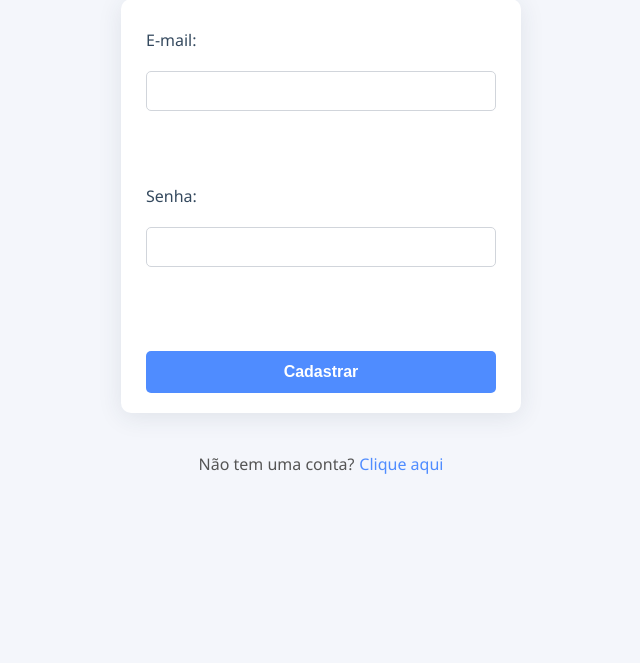
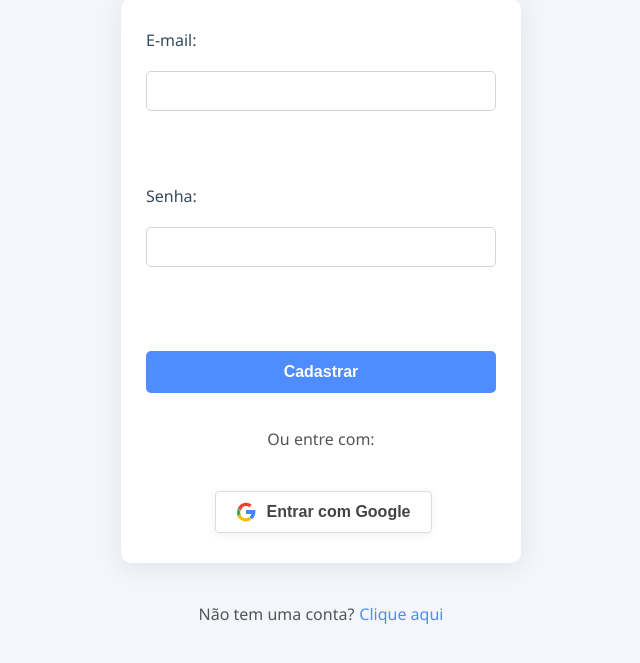
Before and after one commit to enzomobile/OTTO, a Django app: page /login/ in a window 1280 px wide. Shown: the part 124-787 px from the top of the page, without its empty margins (319-959 px from the left). Run offline with Django 5.2, Linux system fonts and the light colour scheme.

Commit message:
Finalizei o cadastro e login, junto com o OAuth2 da google.

```diff
--- a/appOTTO/static/appOTTO/CSS/forms.css
+++ b/appOTTO/static/appOTTO/CSS/forms.css
@@ -42,6 +42,33 @@ input[type="password"] {
 input:focus {
     border-color: #4f8cff;
     outline: none;
+}
+
+.botao-google {
+    background-color: #ffffff;
+    border: 1px solid #ddd;
+    border-radius: 4px;
+    color: #444;
+    font-size: 16px;
+    font-weight: bold;
+    padding: 10px 20px;
+    display: inline-flex;
+    align-items: center;
+    gap: 10px;
+    cursor: pointer;
+    transition: background-color 0.3s;
+    margin: 0 auto;
+    box-shadow: 0 2px 8px rgba(0,0,0,0.06);
+}
+
+.botao-google:hover {
+    background-color: #f1f1f1;
+}
+
+.google-btn-container {
+    display: flex;
+    justify-content: center;
+    margin: 10px 0;
 }
 
 button[type="submit"] {
--- a/appOTTO/templates/appOTTO/login.html
+++ b/appOTTO/templates/appOTTO/login.html
@@ -9,17 +9,36 @@
     <link rel="stylesheet" href="{% static 'appOTTO/css/forms.css' %}">
 </head>
 <body>
+    {% if messages %}
+        <ul>
+            {% for message in messages %}
+                <li class="{{ message.tags }}">{{ message }}</li>
+            {% endfor %}
+        </ul>
+    {% endif %}
+
     <h1>Login</h1>
     <form method="POST">
         {% csrf_token %}
 
-        <label for="id_email">E-mail:</label>
-        <input type="email" id="id_email" name="email" required><br><br>
+        <label for="email_usuario">E-mail:</label>
+        <input type="email" id="email_usuario" name="email_usuario" required><br><br>
 
-        <label for="id_senha">Senha:</label>
-        <input type="password" id="id_senha" name="senha" required><br><br>
+        <label for="senha_usuario">Senha:</label>
+        <input type="password" id="senha_usuario" name="senha_usuario" required><br><br>
 
         <button type="submit">Cadastrar</button>
+
+        <p>Ou entre com:</p>
+
+        <div class="google-btn-container">
+            <a href="{% url 'social:begin' 'google-oauth2' %}">
+                <button type="button" class="botao-google">
+                    <img src="{% static 'appOTTO/img/google-icon.svg' %}" alt="Google" width="20" height="20">
+                    Entrar com Google
+                </button>
+            </a>
+        </div>
     </form>
     <p>Não tem uma conta?<a href="{% url 'cadastro' %}">Clique aqui</a></p>
 </body>
--- a/appOTTO/views.py
+++ b/appOTTO/views.py
@@ -20,17 +20,15 @@ def cadastro(request):
             return redirect('cadastro')
 
         if Usuario.objects.filter(email_usuario=email).exists():
-            messages.error(request, 'Usuário já cadastrado com este e-mail.')
+            messages.error(request, "Usuário já cadastrado com este e-mail.")
             return redirect('cadastro')
 
-        usuario = Usuario(
+        Usuario.objects.create_user(
             nome_usuario=nome,
             email_usuario=email,
+            senha=senha
         )
-        usuario.set_password(senha)
-        usuario.save()
 
-        messages.success(request, 'Usuário cadastrado com sucesso!')
         return redirect('login')
 
     return render(request, 'appOTTO/cadastro.html')
@@ -46,14 +44,14 @@ def login(request):
             auth_login(request, usuario)
             return redirect('dashboard')
         else:
-            messages.error(request, 'Email ou senha inválidos.')
+            messages.error(request, "Usuário ou senha inválidos.")
             return redirect('login')
 
     return render(request, 'appOTTO/login.html')
 
 def logout(request):
     auth_logout(request)
-    return redirect('login')
+    return redirect('home')
 
 @login_required
 def dashboard(request):
--- a/otto/urls.py
+++ b/otto/urls.py
@@ -4,5 +4,5 @@ from django.urls import path, include
 urlpatterns = [
     path('admin/', admin.site.urls),
     path('', include('appOTTO.urls')),
-    path('auth/', include('social_django.urls', namespace='social')),
+    path('oauth/', include('social_django.urls', namespace='social')),
 ]
```
Also changed, not shown: appOTTO/models.py (+17 -5 lines), appOTTO/pipeline/social_auth_pipeline.py (added, +18 -0 lines), appOTTO/static/appOTTO/JS/dashboard.js (added, +8 -0 lines), appOTTO/templates/appOTTO/cadastro.html (+12 -0 lines), appOTTO/templates/appOTTO/dashboard.html (+8 -0 lines), otto/settings.py (+7 -3 lines), appOTTO/pipeline/__init__.py (added), appOTTO/static/appOTTO/img/google-icon.svg (added).
